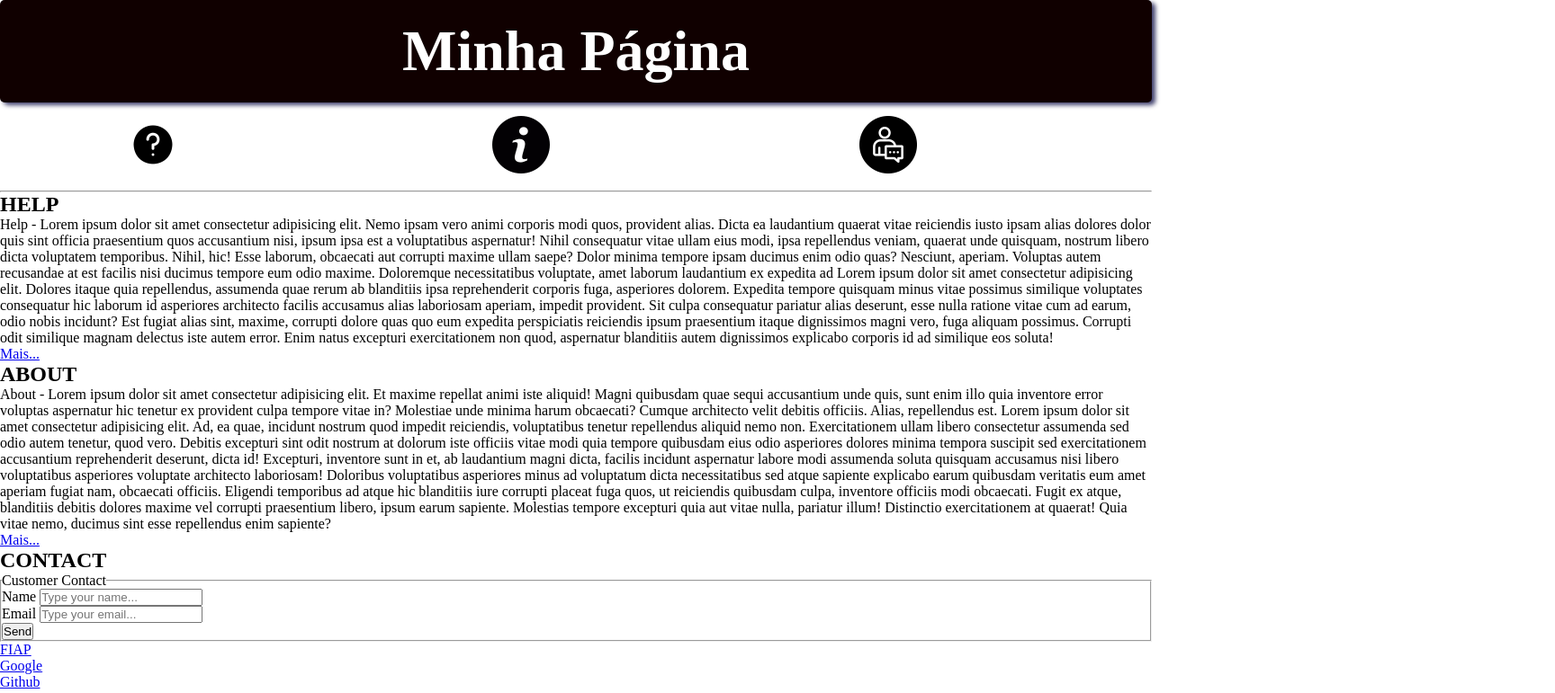
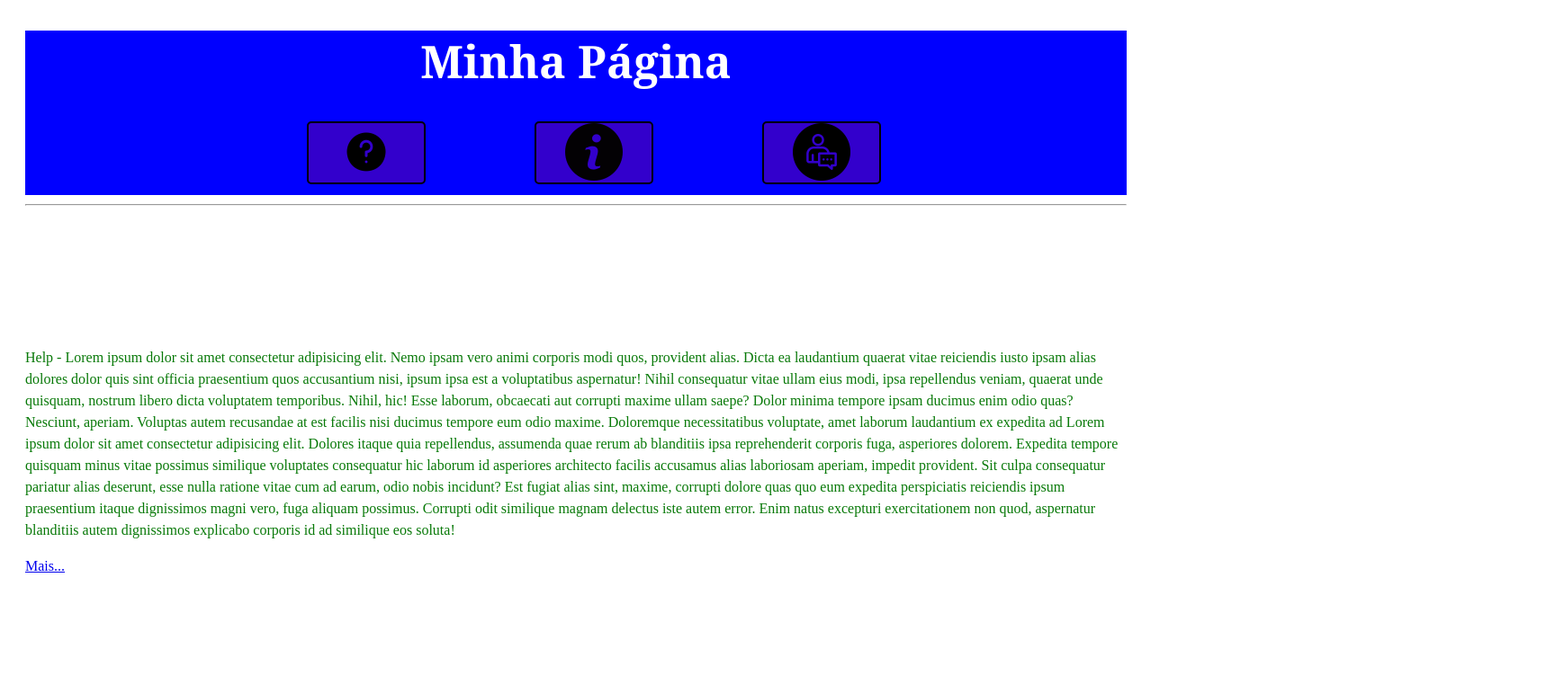
Before and after one commit to vinibanciela/primeiro-projeto, a plain HTML site: page index.html in a window 1280 px wide. Shown: the top 771 px of the page at 90% size, 1728 px wide, since content can reach past the window. Drawn offline with Linux system fonts and the light colour scheme.

Commit message:
ajustes-finais-index-css

```diff
--- a/index.html
+++ b/index.html
@@ -2,7 +2,6 @@
 <!DOCTYPE html>
 <!-- Este é o DTD do HTML5. -->
 <!-- Document Type Definition é a instrução que vai orientar o browser a carregar o conjunto correto de bibliotecas da versão do HTML em questão. -->
-
 
 <html lang="pt-br">
   <!-- primeiro filho do html = head. -->
@@ -12,46 +11,7 @@
     <meta name="viewport" content="width:device-width,initial-scale=1.0" />
     <title>Página Básica</title>
 
-    <style>
-      *{
-        margin: 0;
-        padding: 0;
-        box-sizing: border-box;
-      }
-
-      #cabecalho > h1{
-        text-align: center;
-            color: #fff;
-            background-color: #100000 !important;
-            padding: 20px 0;
-            box-shadow: 4px 3px 5px #41416d;
-            border-radius: 5px;
-            font-size: 64px;
-      }
-
-      ul{
-        list-style: none;
-        width: 135%;
-      }
-
-      #cabecalho nav{
-        margin: 15px 0;
-      }
-
-      #cabecalho  li {
-        display: inline-block;
-        margin: 0  8%;
-      }
-
-     #cabecalho  li img {
-      display: block;
-      width: 50%;
-      min-width: 10%;
-      }
-
-
-    </style>
-
+    <link rel="stylesheet" href="./css/estilo.css" />
   </head>
   <!-- segundo filho do html = body -->
   <body>
@@ -59,9 +19,10 @@
       <!-- O container é uma div que serve como contêiner geral para todo o conteúdo da página. -->
       <header id="cabecalho">
         <h1>Minha Página</h1>
-        <nav>
+
+        <nav id="menu">
           <ul>
-            <li>
+            <li class="link">
               <a href="./paginas/help.html">
                 <img
                   src="./img/help.png"
@@ -69,13 +30,15 @@
                 />
               </a>
             </li>
-            <li>
+            <li class="link">
               <a href="./paginas/about.html">
                 <img src="./img/about.png" alt="Letra i em um circulo." />
               </a>
             </li>
-            <li>
-              <a href="#contact"> <img src="./img/contact.png" alt="Envelope de carta." /> </a>
+            <li class="link">
+              <a href="#contact">
+                <img src="./img/contact.png" alt="Envelope de carta." />
+              </a>
             </li>
           </ul>
         </nav>
@@ -85,7 +48,7 @@
 
       <section id="conteudo-principal">
         <div>
-          <h1>HELP</h1>
+          <h2>HELP</h2>
           <p>
             Help - Lorem ipsum dolor sit amet consectetur adipisicing elit. Nemo
             ipsam vero animi corporis modi quos, provident alias. Dicta ea
```
